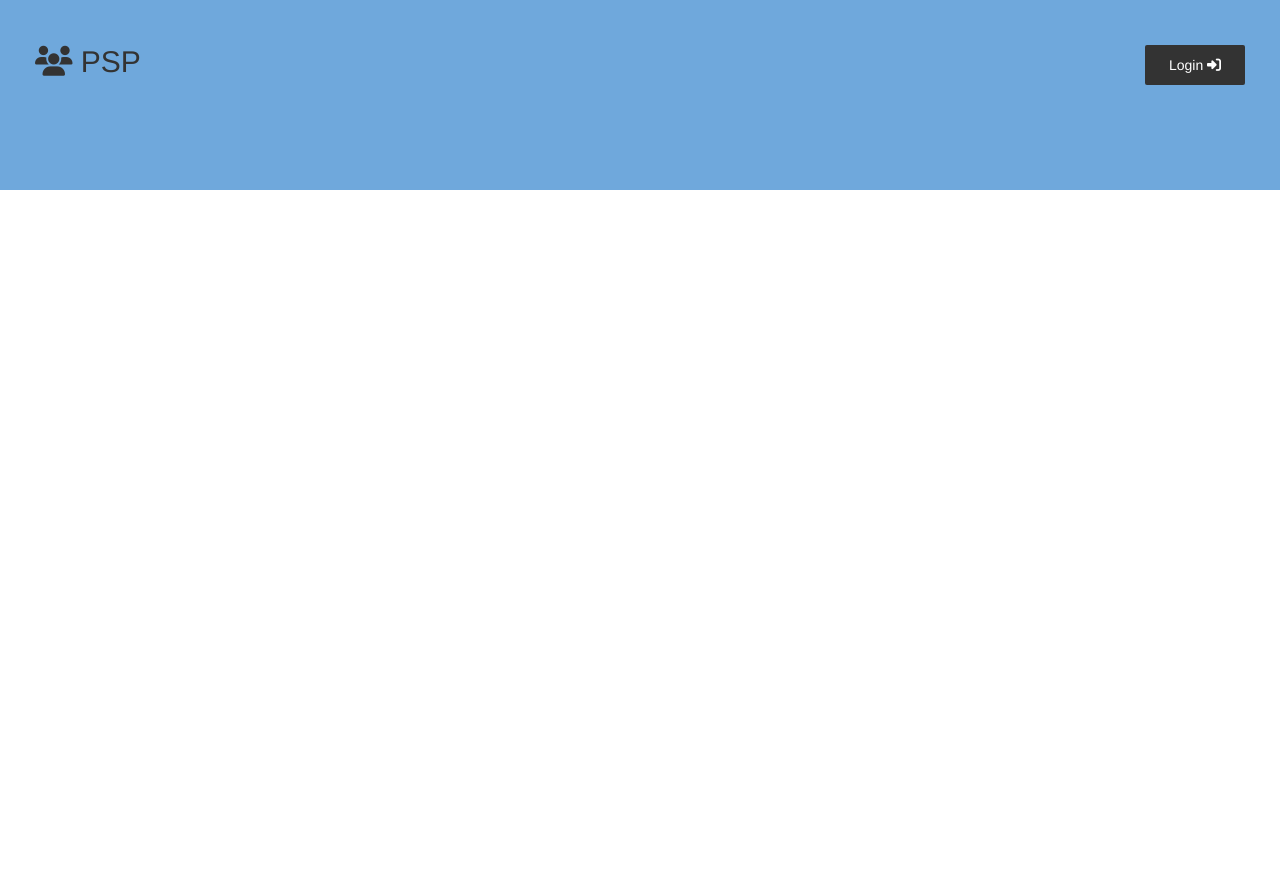
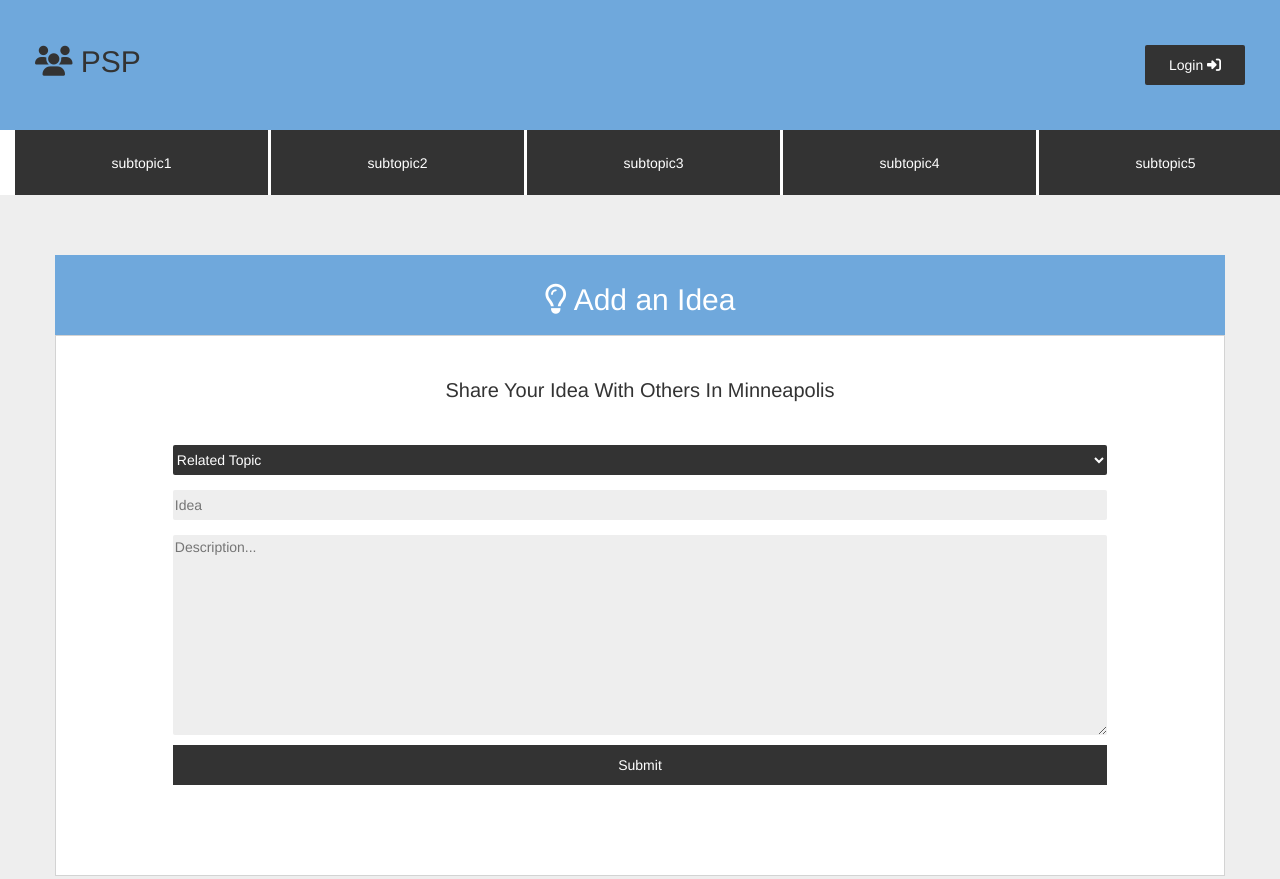
Before and after one commit to kristinejensen/PeopleSourced-Policy, a website: page public/views/index.html at #!/idea in a window 1280 px wide. Shown: the top 879 px of the page. Before the commit the page ends 800 px from the top, so only its background shows below. Drawn offline with nearby package versions, Linux system fonts and the light colour scheme; files whose address does not match are found by name.

Commit message:
user add idea view

```diff
--- a/public/scripts/controllers/idea-controller.js
+++ b/public/scripts/controllers/idea-controller.js
@@ -1,7 +1,7 @@
-app.controller('IdeaConnectController', ['DataFactory', '$routeParams', '$http', function(DataFactory, $routeParams, $http) {
+app.controller('IdeaController', ['DataFactory', '$routeParams', '$http', function(DataFactory, $routeParams, $http) {
   var self = this;
   var self = this;
-  var auth = $firebaseAuth();
+  // var auth = $firebaseAuth();
   //
   //
   // auth.$onAuthStateChanged(getUser);
--- a/public/styles/styles.css
+++ b/public/styles/styles.css
@@ -306,7 +306,7 @@ margin-bottom: 30px;
 
 .basicForm {
   padding-top: 40px;
-  padding-bottom: 40px;
+  padding-bottom: 90px;
   background-color: white;
   border: 1px solid lightgrey;
 }
@@ -316,6 +316,10 @@ margin-bottom: 30px;
   margin-top: 10px;
   margin-bottom: 10px;
   height: 30px;
+}
+
+.selector100{
+  width: 80% !important;
 }
 
 .addressForm{
--- a/public/views/idea.html
+++ b/public/views/idea.html
@@ -0,0 +1,37 @@
+
+<!--
+/* ============================================================================ *
+*        SUBTOPIC NAVIGATION                                                    *
+* ============================================================================= */
+-->
+<div ng-include="'/views/templates/subtopicNav.html'"></div>
+<!--
+/* ============================================================================ *
+*         ADD IDEAS FORM                                                      *
+* ============================================================================= */
+-->
+<div class = "greybackground">
+  <div class = "container">
+    <div class="row addressForm">
+      <div class="frmTitle">
+        <h2><i class="fa fa-lightbulb-o" aria-hidden="true"></i> Add an Idea</h2>
+      </div>
+      <div>
+        <form class="basicForm" align="center" action="index.html" method="post">
+          <p>Share Your Idea With Others In Minneapolis</p>
+          <select class="selector100" name="Subtopics">
+            <option value="subtopic1">Related Topic</option>
+            <option value="subtopic1">Subtopic 1</option>
+            <option value="subtopic2">Subtopic 2</option>
+            <option value="subtopic3">Subtopic 3</option>
+            <option value="subtopic4">Subtopic 4</option>
+            <option value="subtopic5">Subtopic 5</option>
+          </select>
+          <input class="lightGrey" type="text" name="" value="" placeholder="Idea">
+          <textarea class="lightgreyTextArea" name="comment" placeholder="Description..."form="usrform"></textarea><br>
+          <button class = "btn-80-blk" type="button" name="button">Submit</button>
+        </form>
+      </div>
+    </div>
+  </div>
+</div>
```
